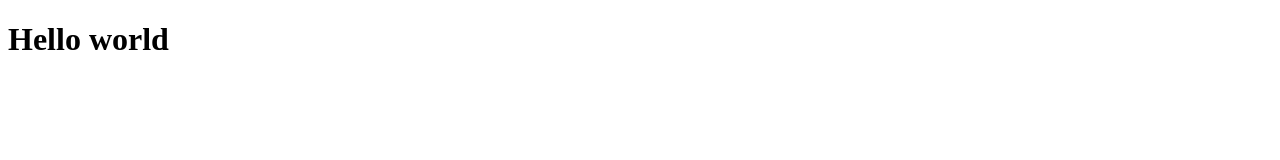
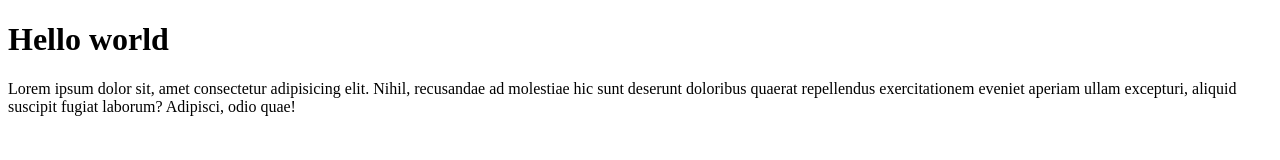
Before and after one commit to ahmad027/azier-git-test-2, a plain HTML site: page index.html in a window 1280 px wide. Drawn offline with Linux system fonts and the light colour scheme.

Commit message:
menambahkan paragraf baru

```diff
--- a/index.html
+++ b/index.html
@@ -8,5 +8,11 @@
   </head>
   <body>
     <h1>Hello world</h1>
+    <p>
+      Lorem ipsum dolor sit, amet consectetur adipisicing elit. Nihil,
+      recusandae ad molestiae hic sunt deserunt doloribus quaerat repellendus
+      exercitationem eveniet aperiam ullam excepturi, aliquid suscipit fugiat
+      laborum? Adipisci, odio quae!
+    </p>
   </body>
 </html>
```
